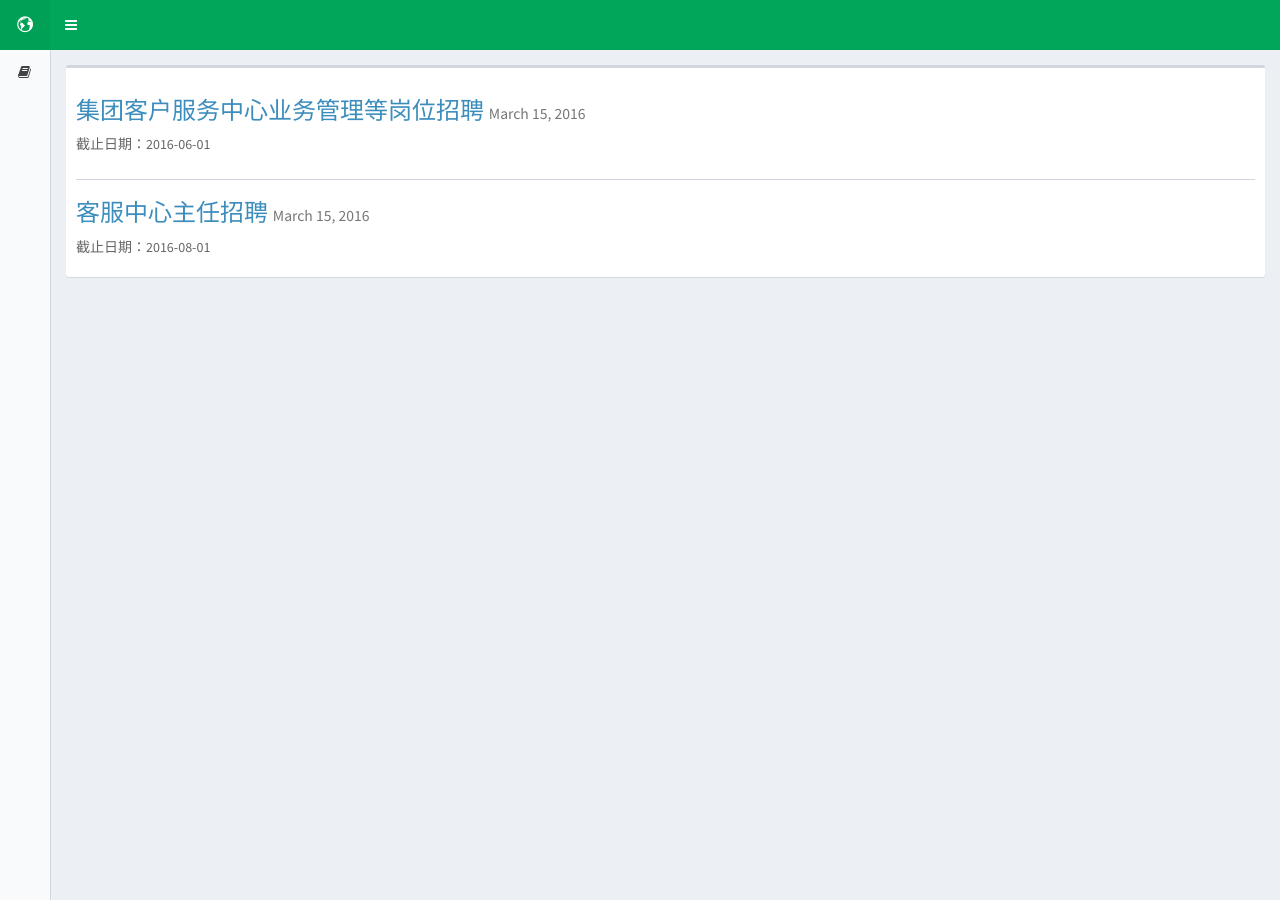
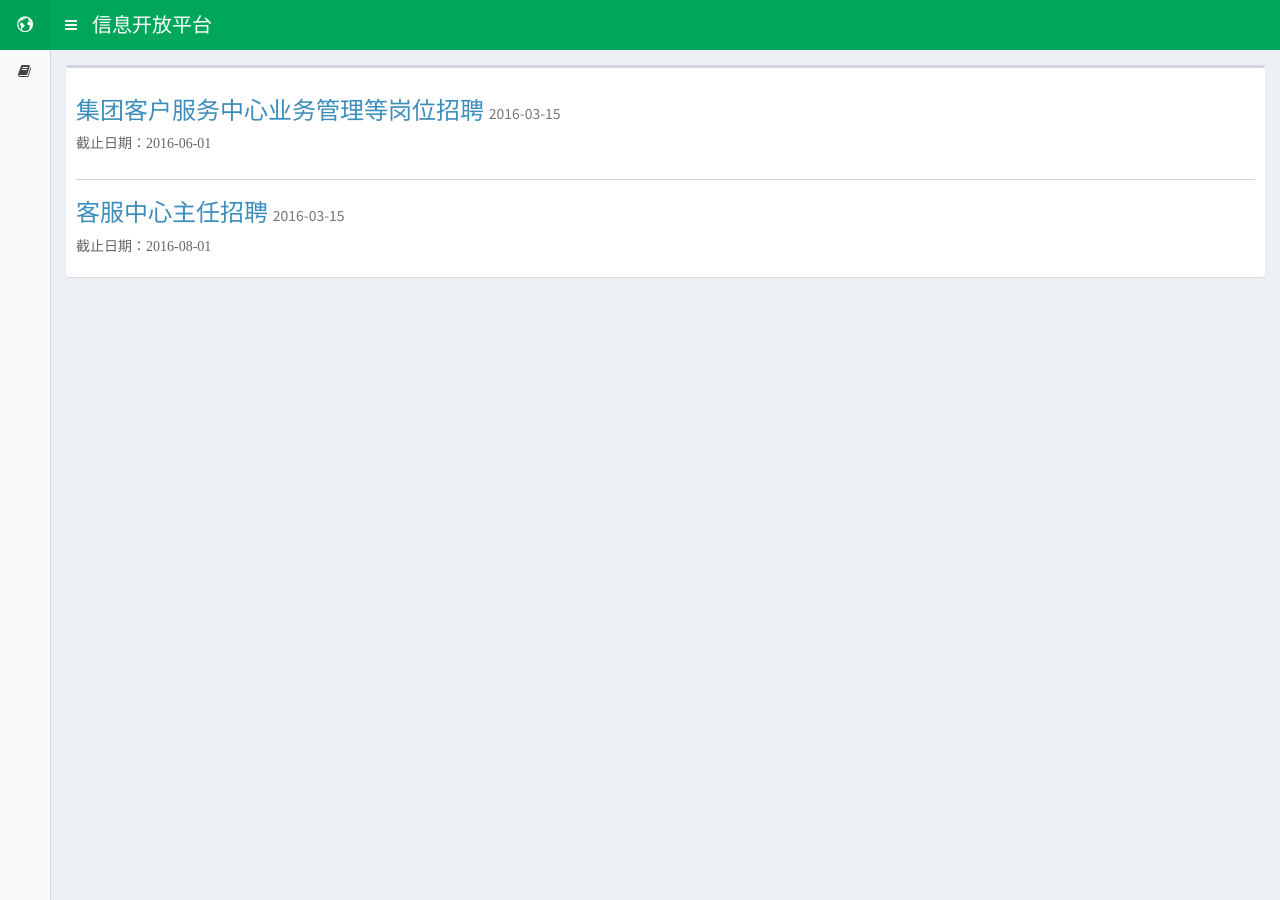
Before and after one commit to steedos/shgas.steedos.net, a Jekyll site: the page built from index.html, in a window 1280 px wide. Built offline with Jekyll 4.4.1, drawn with Linux system fonts in a browser that asks for light colours; some web fonts are replaced.

Commit message:
页面样式修改

```diff
--- a/_layouts/default.html
+++ b/_layouts/default.html
@@ -29,6 +29,7 @@ scratch. This page gets rid of all links and provides the needed markup only.
         apply the skin class to the body tag so the changes take effect.
   -->
   <link rel="stylesheet" href="{{ site.baseurl }}/assets/adminlte/css/skins/all-skins.min.css">
+  <link rel="stylesheet" href="{{ site.baseurl }}/assets/adminlte/css/Font.css">
 
   <!-- HTML5 Shim and Respond.js IE8 support of HTML5 elements and media queries -->
   <!-- WARNING: Respond.js doesn't work if you view the page via file:// -->
@@ -77,6 +78,7 @@ desired effect
       <a href="#" class="sidebar-toggle" data-toggle="offcanvas" role="button">
         <span class="sr-only">Toggle navigation</span>
       </a>
+      <span style="font-size: 20px;line-height: 50px;color: #fff;">信息开放平台</span>
       <!-- Navbar Right Menu -->
       <div class="navbar-custom-menu">
         <ul class="nav navbar-nav">
--- /dev/null
+++ b/assets/adminlte/css/Font.css
@@ -0,0 +1 @@
+body {font-family:"Microsoft YaHei" !important;}
--- a/index.html
+++ b/index.html
@@ -34,7 +34,7 @@ layout: default
 			  {% for post in site.posts %}
 			    <article class="post">
 
-			      <h3><a href="{{ site.baseurl }}{{ post.url }}">{{ post.title }}</a> <small>{{ post.date | date: "%B %e, %Y" }}</small></h3>
+			      <h3><a href="{{ site.baseurl }}{{ post.url }}">{{ post.title }}</a> <small>{{ post.date | date: "%Y-%m-%d" }}</small></h3>
 
 
 			      <div class="entry">
```
